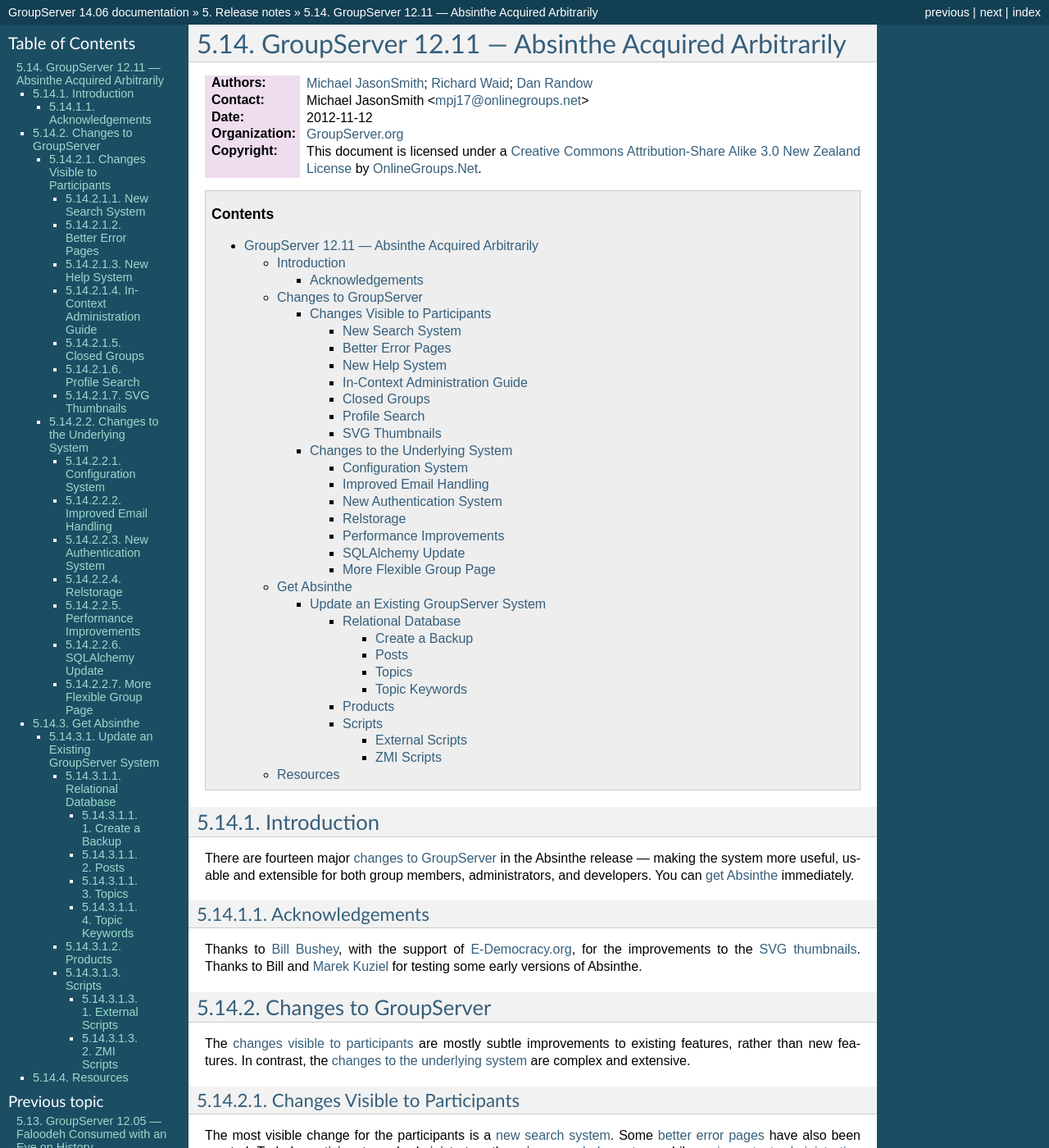
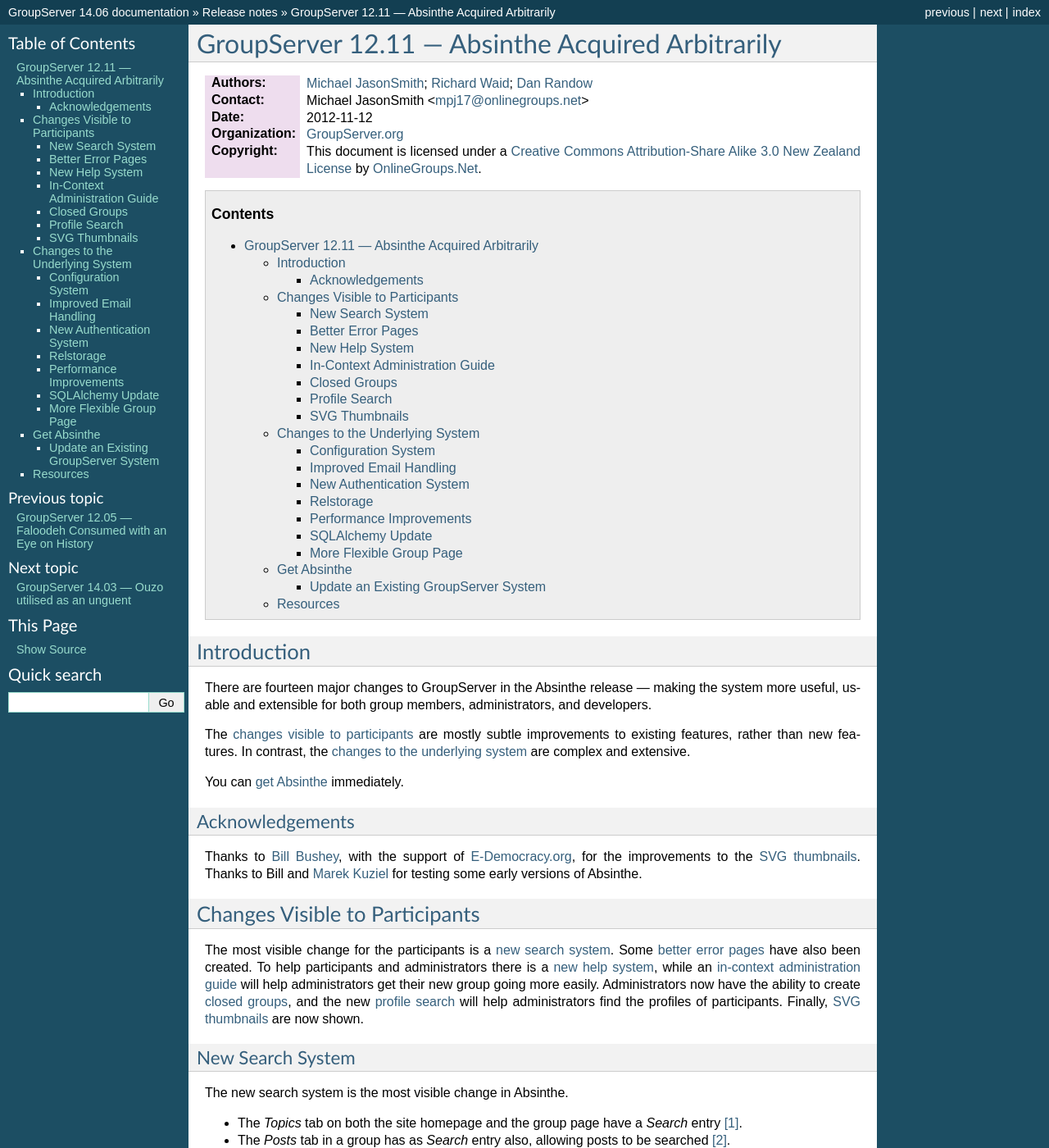
Before and after one commit to groupserver/buildout, a Sphinx documentation site: the page built from docs/release-notes-1211.rst, in a window 1280 px wide and 1400 px high. Shown: the whole window at 82% size. Built offline with Sphinx 7.4.7, drawn with Linux system fonts in a browser that asks for light colours; some of the changed text lies outside the part shown.

```diff
--- a/docs/groupserver-start.rst
+++ b/docs/groupserver-start.rst
@@ -120,8 +120,8 @@ Issues, and problems
 Should something go wrong, there is a log files are written to
 the ``var/log/`` directory within the GroupServer_ directory. You
 can ask questions and make comments in `the GroupServer
-Development group`_, or in `the gsdevel IRC channel on
-Freenode`_.
+Development group`_, or in the gsdevel IRC channel on
+Freenode (``irc://irc.freenode.net/#gsdevel``).
 
 Virtual machines
 ----------------
@@ -133,7 +133,6 @@ environment should cover how to expose the network interface for
 a hosted Web service, such as GroupServer.
 
 .. _the GroupServer Development group: http://groupserver.org/groups/development
-.. _the gsdevel IRC channel on Freenode: irc://irc.freenode.net/#gsdevel
 .. _GroupServer: http://groupserver.org/
 .. _GroupServer.org: http://groupserver.org/
 .. _OnlineGroups.net: https://onlinegroups.net/
--- a/docs/index.rst
+++ b/docs/index.rst
@@ -3,7 +3,6 @@ GroupServer Documentation
 
 .. toctree::
    :maxdepth: 2
-   :numbered:
 
    groupserver-install
    groupserver-start
--- a/docs/release-notes-1211.rst
+++ b/docs/release-notes-1211.rst
@@ -28,27 +34,22 @@ Thanks to `Bill Bushey`_, with the support of `E-Democracy.org`_, for the
 improvements to the `SVG thumbnails`_. Thanks to Bill and `Marek Kuziel`_
 for testing some early versions of Absinthe.
 
-----------------------
-Changes to GroupServer
-----------------------
+-------------------------------
+Changes Visible to Participants
+-------------------------------
 
-The `changes visible to participants`_ are mostly subtle improvements to
-existing features, rather than new features. In contrast, the `changes to
-the underlying system`_ are complex and extensive.
-
-Changes Visible to Participants
-===============================
-
-The most visible change for the participants is a `new search system`_.
-Some `better error pages`_ have also been created. To help participants and
-administrators there is a `new help system`_, while an `in-context
-administration guide`_ will help administrators get their new group going
-more easily. Administrators now have the ability to create `closed
-groups`_, and the new `profile search`_ will help administrators find the
-profiles of participants. Finally, `SVG thumbnails`_ are now shown.
+The most visible change for the participants is a `new search
+system`_.  Some `better error pages`_ have also been created. To
+help participants and administrators there is a `new help
+system`_, while an `in-context administration guide`_ will help
+administrators get their new group going more
+easily. Administrators now have the ability to create `closed
+groups`_, and the new `profile search`_ will help administrators
+find the profiles of participants. Finally, `SVG thumbnails`_ are
+now shown.
 
 New Search System
------------------
+=================
 
 The new search system is the most visible change in Absinthe.
 
@@ -69,7 +70,7 @@ The new search system is the most visible change in Absinthe.
 * Searching using non-ASCII characters now works [#nonAscii]_.
 
 Better Error Pages
-------------------
+==================
 
 The *Permission Denied* page has been improved to add some suggestions
 about what the participant should do [#forbidden]_. In addition the
@@ -81,7 +82,7 @@ The Unexpected Error (500) page and the Not Found (404) page now work with
 front-end. Neither of these error-pages redirect to display the error.
 
 New Help System
----------------
+===============
 
 The old monolithic manuals have been replaced. The new more dynamic system
 will automatically show help for the features that are installed in
@@ -89,7 +90,7 @@ GroupServer, including the custom features. Some of the old pages have been
 retained and updated.
 
 In-Context Administration Guide
--------------------------------
+===============================
 
 To help get groups started there is a new system to encourage the group
 administrator [#encouragement]_. The current advice includes:
@@ -100,7 +101,7 @@ administrator [#encouragement]_. The current advice includes:
 * Make a group Private (rather than Secret).
 
 Closed Groups
--------------
+=============
 
 Administrators can now close groups [#closed]_. There are two reasons for
 needing to do this.
@@ -115,22 +116,23 @@ changed [#select]_, an administrator can change the type of the group by
 making a change in the ZMI.
 
 Profile Search
---------------
+==============
 
 A simple profile search has been added [#profileSearch]_. A more complex
 search system has not been added because the privacy issues are still being
 resolved.
 
 SVG Thumbnails
---------------
+==============
 
 GroupServer now correctly displays a thumbnail of an SVG image at the
 bottom of each post [#svg]_. This item was picked from the list of `low
 hanging fruit`_, where there are other (relatively) strait forward tasks
 listed.
 
+--------------------------------
 Changes to the Underlying System
-================================
+--------------------------------
 
 We have made significant changes to the underlying GroupServer system in
 the Absinthe release. The system will be easier to maintain because of a
@@ -152,7 +154,7 @@ aptly-named last release in that series. (Eggs in the Frozen Treats series
 were given the 1.0 version.)
 
 Configuration System
---------------------
+====================
 
 Administration is now simpler, especially for production systems, as the
 configuration for important parts of GroupServer are now in a file that is
@@ -161,7 +163,7 @@ the `improved email handling`_, and the `new authentication system`_. It is
 based on a INI file, located in ``parts/instance/gsconfig.ini``.
 
 Improved Email Handling
------------------------
+=======================
 
 The email-handling subsystem of GroupServer has been completely
 rewritten. Changes have been made to both the handling of outgoing mail and
@@ -179,7 +181,7 @@ by running ``./bin/smtp2gs -h`` or reading `the README for the
 gs.group.messages.add.smtp2gs product`_.
 
 New Authentication System
--------------------------
+=========================
 
 A new authentication system has been created, for the server-side scripts
 [#auth]_. These scripts, such as the those involved in the `improved email
@@ -188,7 +190,7 @@ tasks. This eliminates the need to store the password of the administrator
 in various plain-text files.
 
 Relstorage
-----------
+==========
 
 By default `the Relstorage product`_ is now used to store the ZODB. This
 system stores the pickled objects in a relational database, rather than in
@@ -197,7 +199,7 @@ allows greater scalability, without the need to separately install Zope
 Enterprise Objects (ZEO).
 
 Performance Improvements
-------------------------
+========================
 
 There have been some major performance improvements made to GroupServer in
 the Absinthe release. This includes the removal of some old poorly
@@ -205,7 +207,7 @@ performing code [#divisionObject]_, and altering some of the member
 management code [#members]_.
 
 SQLAlchemy Update
-------------------
+=================
 
 The entire interface between GroupServer and the PostgreSQL_ relational
 database has been rewritten [#dbError]_. This has allowed GroupServer to
@@ -213,7 +215,7 @@ update its SQLAlchemy_ dependency from the ancient 0.3 release to the
 current 0.7 release.
 
 More Flexible Group Page
-------------------------
+========================
 
 The group page was refactored to make it more flexible [#groupHome]_. This
 allows the addition of the `in-context administration guide`_, and for
@@ -231,24 +233,21 @@ Update an Existing GroupServer System
 =====================================
 
 Updating a system running the Faloodeh release of GroupServer (12.06) to
-Absinthe is a three-step process, which includes updating the `relational
-database`_, the `products`_, and the `scripts`_.
+Absinthe is a three-step process, which includes updating the relational
+database, the products, and the scripts.
 
-Relational Database
--------------------
+*Relational* *Database*
 
 The biggest change that is needed to update GroupServer to the Absinthe
 release is to update the rational database, to support the `new search
 system`_ and some of the `performance improvements`_. The tables that are
-used to store the posts_, topics_ and `topic keywords`_ all need to be
-updated. However, **first**, `create a backup`_.
+used to store the posts, topics and topic keywords all need to be
+updated.
 
-Create a Backup
-~~~~~~~~~~~~~~~
-
-While every effort has been made to crate a upgrade path that is smooth and
-with low risk, there is still a chance that something can go wrong. As such
-it is prudent to **create a backup**. First, **create a backup** of the
+**First**, create a backup.  While every effort has been made to
+crate a upgrade path that is smooth and with low risk, there is
+still a chance that something can go wrong. As such it is prudent
+to **create a backup**. First, **create a backup** of the
 relational database::
 
   $ pg_dump -U gsadmin groupserver > gs-backup.sql
@@ -264,10 +263,9 @@ Where ``gszodbadmin`` is the PostgreSQL user for ``relstorage`` that you
 set up when installing GroupServer, and ``groupserverzodb`` is the name of
 the database.
 
-Posts
-~~~~~
+**Posts**
 
-:Note: Update the ``posts`` table **after** you `create a backup`_.
+:Note: Update the ``posts`` table **after** you create a backup.
 
 Begin by updating the table that stores the posts.
 
@@ -308,8 +306,7 @@ Begin by updating the table that stores the posts.
           tsvector_update_trigger(fts_vectors, 'pg_catalog.english', subject,
                                   body);
 
-Topics
-~~~~~~
+**Topics**
 
 Because people search topics as well as posts the FTR information needs to
 be present in both tables.
@@ -404,8 +401,7 @@ be present in both tables.
         BEFORE INSERT OR UPDATE ON topic
         FOR EACH ROW EXECUTE PROCEDURE topic_fts_update ();
 
-Topic Keywords
-~~~~~~~~~~~~~~
+**Topic Keywords**
 
 Finally, the system that displays the topic keywords has been changed. The
 keywords are now calculated when someone posts, and are stored in the
@@ -458,11 +454,10 @@ topics was displayed.
 
       SELECT topic_keywords_populate();
 
-Products
---------
+**Products**
 
-To update an existing GroupServer installation to Absinthe carry out the
-following steps.
+To update an existing GroupServer installation to Absinthe carry
+out the following steps.
 
 #.  Download the Absinthe tar-ball from `the GroupServer download page
     <http://groupserver.org/downloads>`_.
@@ -503,21 +498,18 @@ following steps.
 
 #.  Restart your GroupServer instance.
 
-Scripts
--------
+**Scripts**
 
-Some `external scripts`_ have changed in the Absinthe release of
-GroupServer, and need to be changed. In addition some `ZMI scripts`_ should
-also be updated.
+Some external scripts have changed in the Absinthe release of
+GroupServer, and need to be changed. In addition some ZMI scripts
+should also be updated.
 
-External Scripts
-~~~~~~~~~~~~~~~~
-
-The script ``smtp2zope`` used to be used to marshal an email message from
-Postfix into GroupServer. With the `improved email handling`_ this script
-should be deleted. The replacement script is called ``smtp2gs``. It will be
-created when you update the products_. The command is simpler to use than
-the old script; the options for the script are shown by running::
+The script ``smtp2zope`` used to be used to marshal an email
+message from Postfix into GroupServer. With the `improved email
+handling`_ this script should be deleted. The replacement script
+is called ``smtp2gs``. It will be created when you update the
+products. The command is simpler to use than the old script; the
+options for the script are shown by running::
 
   $ ./bin/smtp2gs --help
 
@@ -528,8 +520,7 @@ The directory ``potfix_config`` in your GroupServer installation will
 contain an example aliases file for Postfix that uses ``smtp2gs``. This can
 be used to replace the old calls to GroupServer from Postfix.
 
-ZMI Scripts
-~~~~~~~~~~~
+**ZMI Scripts**
 
 Two scripts in the ZMI have to be replaced to gain some of the significant
 `performance improvements`_.
```
Also changed, not shown: other parts of docs/release-notes-1211.rst (+10 -4 lines), docs/postfix-configure.rst (+6 -7 lines).
